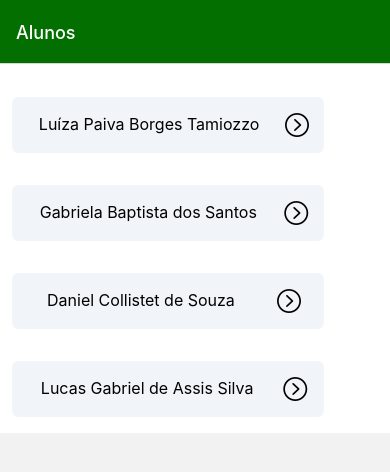
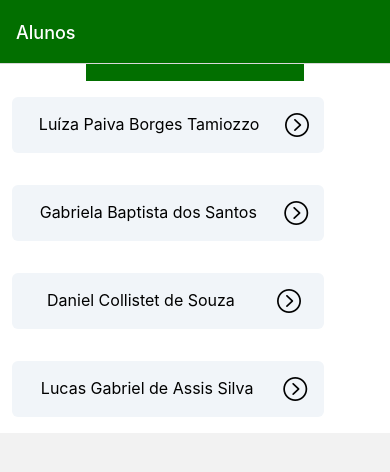
Before and after one commit to lucaslmeireles/refine-app, a React Native app: screen / in a window 390 px wide. Shown: the top 472 px of the page. Built offline with nearby package versions, Linux system fonts and the light colour scheme.

Commit message:
olholero

```diff
--- a/src/components/Detail.jsx
+++ b/src/components/Detail.jsx
@@ -8,7 +8,7 @@ export function Detail({ name }) {
   const [loading, setLoading] = useState(true);
   useEffect(() => {
     async function getRaw() {
-      const raw_data = await getData();
+      const raw_data = await getData() || datamock;
       const info_resp = raw_data.filter((data) => data.aluno.nome == name);
       setInfoResp(info_resp);
       setLoading(false);
@@ -25,7 +25,7 @@ export function Detail({ name }) {
       </Text>
       {info_resp.map((v) => {
         return (
-          <View className="my-2">
+          <View key={v.autorizado.codigo} className="my-2">
             <Text className="font-normal text-base text-neutral-900">
               {v.autorizado.nome}
             </Text>
--- a/src/screens/HomeScreen.jsx
+++ b/src/screens/HomeScreen.jsx
@@ -19,7 +19,7 @@ export function HomeScreen({ navigation }) {
   return (
     <>
       <View className="bg-white items-center justify-center flex ">
-        <View>
+        <View className='bg-[#026F00]'>
           <TextInput />
         </View>
         <ScrollView className="w-full h-full">
```
